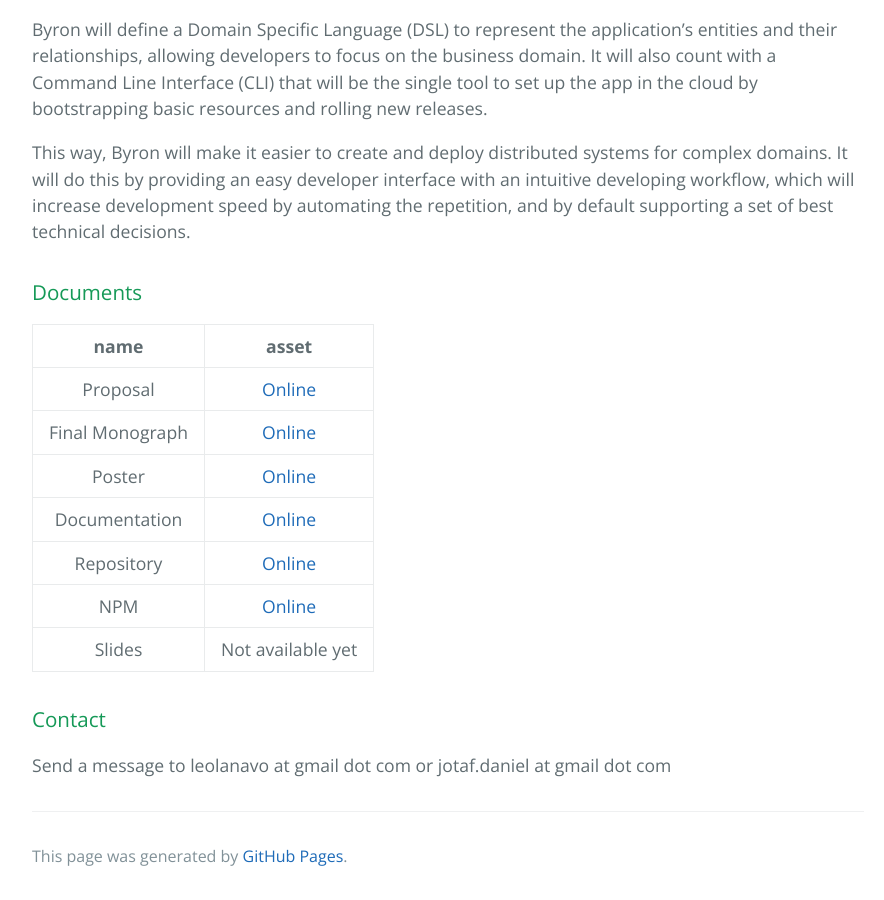
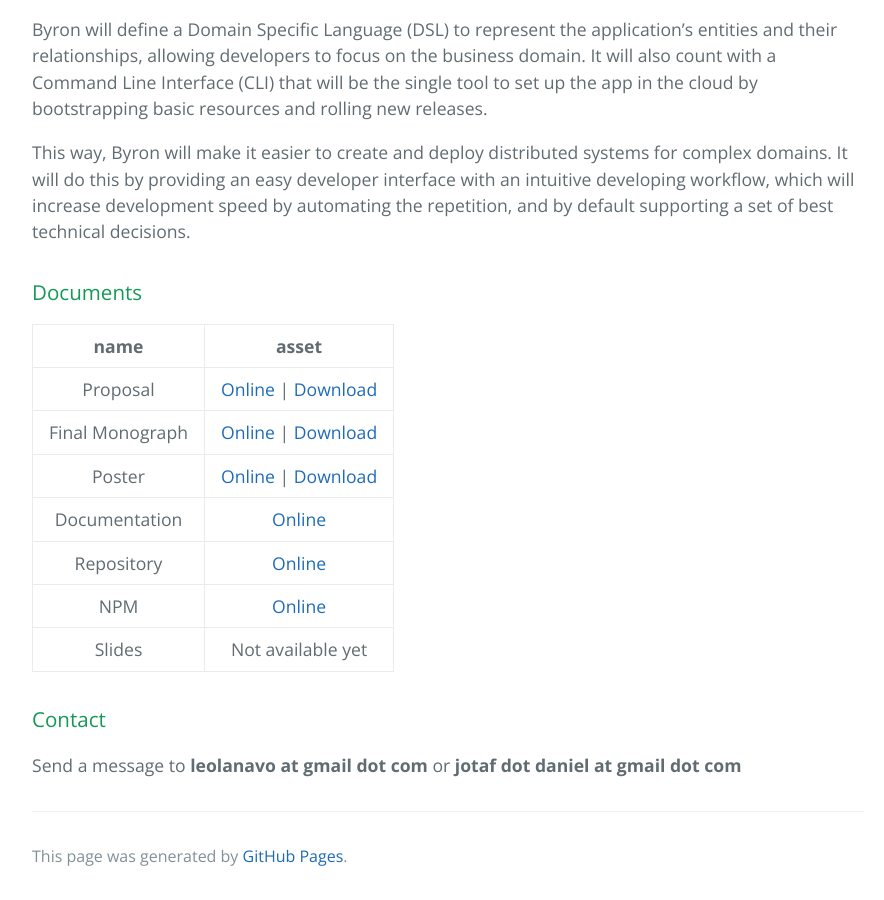
Before and after one commit to jooaodanieel/jooaodanieel.github.io, a Jekyll site: the page built from index.md, in a window 1280 px wide and 900 px high, scrolled down 1102 px. Shown: the whole window, without its empty margins (192-1076 px from the left). Built offline with Jekyll 4.4.1, drawn with Linux system fonts in a browser that asks for light colours; our own code applies the rules of GitHub Pages for plain Markdown files.

Commit message:
feat: add local copy of some documents
Signed-off-by: João Daniel <jotaf.daniel@gmail.com>

```diff
--- a/index.md
+++ b/index.md
@@ -29,9 +29,9 @@ This way, Byron will make it easier to create and deploy distributed systems for
 
 | name            | asset       |
 |:---------------:|:-----------:|
-| Proposal        | [Online][1] |
-| Final Monograph | [Online][2] |
-| Poster          | [Online][3] |
+| Proposal        | [Online][1] \| [Download][11] |
+| Final Monograph | [Online][2] \| [Download][21] |
+| Poster          | [Online][3] \| [Download][31] |
 | Documentation   | [Online][4] |
 | Repository      | [Online][5] |
 | NPM             | [Online][6] |
@@ -44,5 +44,9 @@ This way, Byron will make it easier to create and deploy distributed systems for
 [5]: https://gitlab.com/byron-framework/cli
 [6]: https://www.npmjs.com/package/@byronframework/cli
 
+[11]: /assets/Byron_Proposal.pdf
+[21]: /assets/Byron_Monograph.pdf
+[31]: /assets/Byron_Poster.pdf
+
 ### Contact
-Send a message to leolanavo at gmail dot com or jotaf.daniel at gmail dot com
+Send a message to **leolanavo at gmail dot com** or **jotaf dot daniel at gmail dot com**
```
Also changed, not shown: 7 other files.
